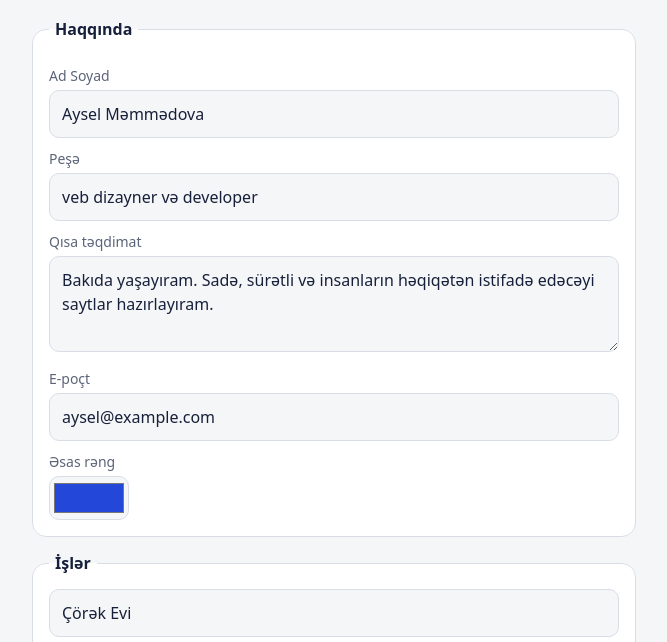
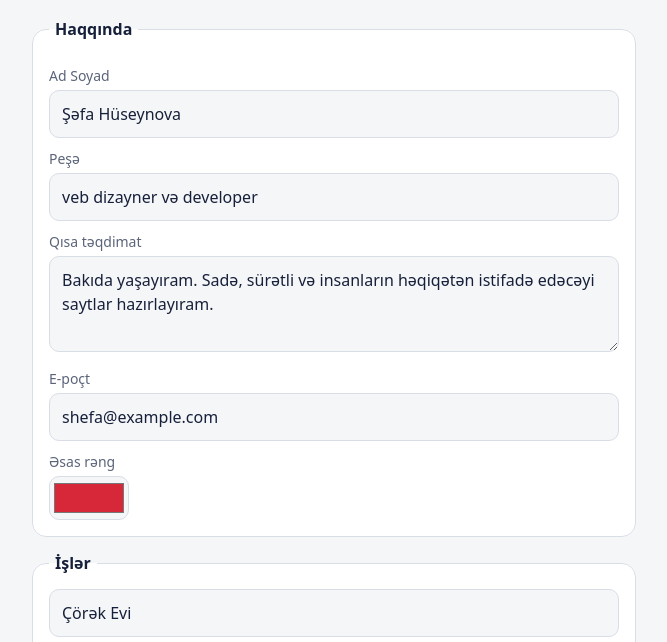
Before and after one commit to sfahuseynova256gmail-cyber/portfolio, a plain HTML site: page index.html in a window 1280 px wide. Shown: the part 125-767 px from the top of the page, without its empty margins (306-973 px from the left). Drawn offline with Linux system fonts and the light colour scheme.

Commit message:
Add files via upload

```diff
--- a/index.html
+++ b/index.html
@@ -4,14 +4,14 @@
 <meta charset="utf-8">
 <meta name="viewport" content="width=device-width, initial-scale=1, viewport-fit=cover">
 <title>Portfolio generatoru</title>
-<meta name="theme-color" content="#2347D9">
+<meta name="theme-color" content="#D62839">
 <link rel="manifest" href="manifest.webmanifest">
 <link rel="icon" href="icon-192.png">
 <style>
-:root{--bg:#F5F6F8;--ink:#17203A;--mute:#5B6479;--line:#D9DDE6;--blue:#2347D9;--card:#fff;--onblue:#fff;
+:root{--bg:#F5F6F8;--ink:#17203A;--mute:#5B6479;--line:#D9DDE6;--blue:#D62839;--card:#fff;--onblue:#fff;
 box-sizing:border-box;padding-top:env(safe-area-inset-top,0px);padding-bottom:env(safe-area-inset-bottom,0px)}
-@media (prefers-color-scheme:dark){:root:not([data-theme="light"]){--bg:#11162A;--ink:#EEF0F7;--mute:#A0A8BF;--line:#2A3150;--blue:#8CA2FF;--card:#1A2140;--onblue:#11162A}}
-:root[data-theme="dark"]{--bg:#11162A;--ink:#EEF0F7;--mute:#A0A8BF;--line:#2A3150;--blue:#8CA2FF;--card:#1A2140;--onblue:#11162A}
+@media (prefers-color-scheme:dark){:root:not([data-theme="light"]){--bg:#11162A;--ink:#EEF0F7;--mute:#A0A8BF;--line:#2A3150;--blue:#FF7A87;--card:#1A2140;--onblue:#11162A}}
+:root[data-theme="dark"]{--bg:#11162A;--ink:#EEF0F7;--mute:#A0A8BF;--line:#2A3150;--blue:#FF7A87;--card:#1A2140;--onblue:#11162A}
 html{scroll-padding-top:env(safe-area-inset-top,0px)}
 *,*::before,*::after{box-sizing:border-box}
 body{margin:0;background:var(--bg);color:var(--ink);font:16px/1.5 system-ui,-apple-system,"Segoe UI",sans-serif}
@@ -41,11 +41,11 @@ details{margin-top:12px}
   <p class="sub">Məlumatları doldur, sayt dərhal yanında görünsün. Sonra kodu kopyala və yayımla.</p>
 
   <fieldset><legend>Haqqında</legend>
-    <label for="name">Ad Soyad</label><input id="name" value="Aysel Məmmədova">
+    <label for="name">Ad Soyad</label><input id="name" value="Şəfa Hüseynova">
     <label for="job">Peşə</label><input id="job" value="veb dizayner və developer">
     <label for="intro">Qısa təqdimat</label><textarea id="intro" rows="3">Bakıda yaşayıram. Sadə, sürətli və insanların həqiqətən istifadə edəcəyi saytlar hazırlayıram.</textarea>
-    <label for="email">E-poçt</label><input id="email" type="email" value="aysel@example.com">
-    <label for="color">Əsas rəng</label><input id="color" type="color" value="#2347D9">
+    <label for="email">E-poçt</label><input id="email" type="email" value="shefa@example.com">
+    <label for="color">Əsas rəng</label><input id="color" type="color" value="#D62839">
   </fieldset>
 
   <fieldset><legend>İşlər</legend>
```
